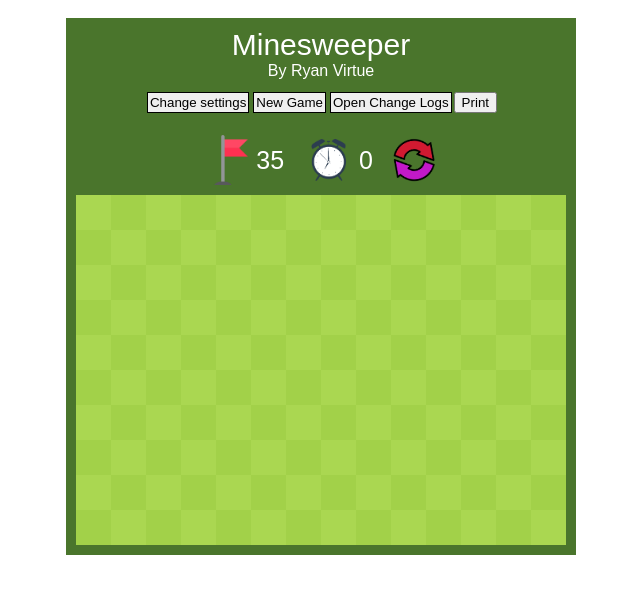
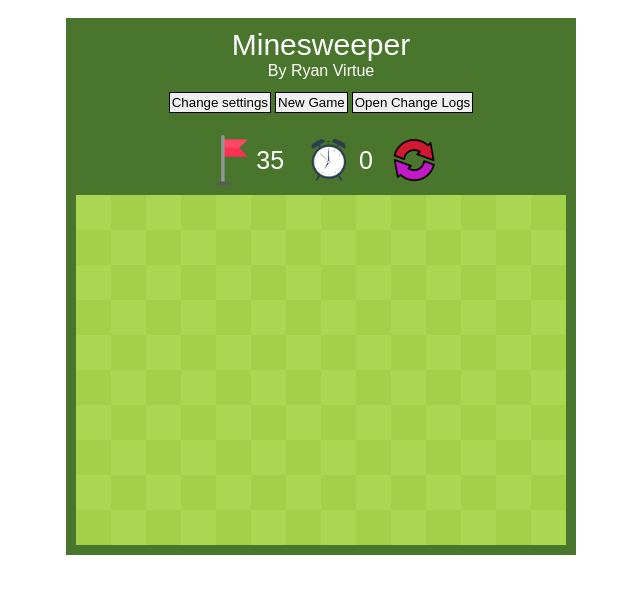
Before and after one commit to RyanVSD/minesweeper_i, a React (Create React App) app: page / in a window 1280 px wide. Shown: the top 594 px of the page, without its empty margins (319-959 px from the left). Built offline with nearby package versions, Linux system fonts and the light colour scheme.

Commit message:
remove dev button

```diff
--- a/src/Board.jsx
+++ b/src/Board.jsx
@@ -693,14 +693,6 @@ export default function Board(props) {
 					>
 						Open Change Logs
 					</button>
-					<button
-						onClick={() => {
-							console.log(winner);
-							console.log(loser);
-						}}
-					>
-						Print
-					</button>
 				</div>
 				<div className="top-bar">
 					{gameOver ? (
```
